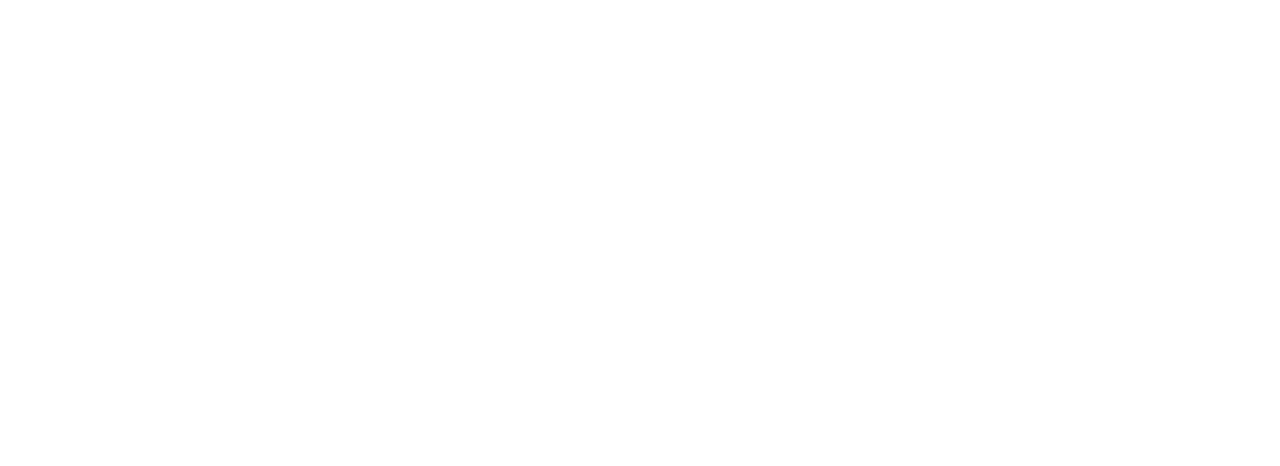
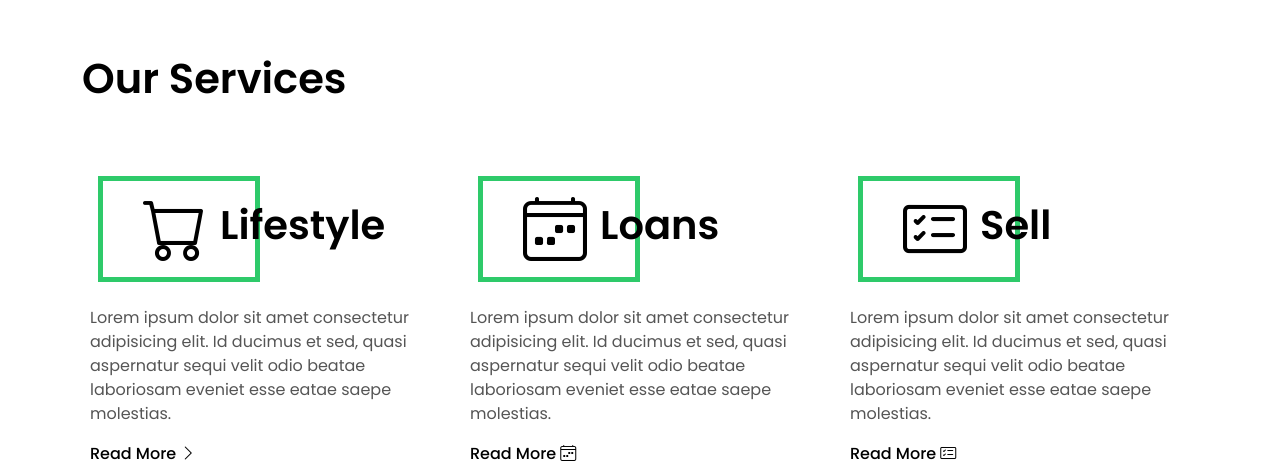
Before and after one commit to HDMTres/AFRICASA, a Next.js app: page / in a window 1280 px wide. Shown: the part 874-1340 px from the top of the page. Before the commit the page ends 800 px from the top, so only its background shows below. Built offline with nearby package versions, Linux system fonts and the light colour scheme; no server answers.

Commit message:
05. js-portfolio-47-realestate. Services Component.

```diff
--- /dev/null
+++ b/src/app/components/Services.jsx
@@ -0,0 +1,100 @@
+"use client";
+import React from 'react';
+
+
+
+import './services.css';
+
+function Services() {
+    return (
+        <section className='section-services section-t8'>
+            <div className="container">
+                <div className="row">
+                    <div className="col-md-12">
+                        <div className="title-wrap d-flex justify-content-between">
+                            <div className="title-box">
+                                <h2 className='title-a'>Our Services</h2>
+                            </div>
+                        </div>
+                    </div>
+                </div>
+                <div className="row">
+                    <div className="col-md-4">
+                        <div className="card-box-c foo">
+                            <div className="card-header-c d-flex">
+                                <div className="card-box-ico">
+                                    <span className='bi bi-cart'></span>
+                                </div>
+                                <div className='card-title-c align-self-center'>
+                                    <h2 className='title-c'>Lifestyle</h2>
+                                </div>
+                            </div>
+                            <div className="card-body-c">
+                                <p className="content-c">
+                                    Lorem ipsum dolor sit amet consectetur adipisicing elit.
+                                    Id ducimus et sed, quasi aspernatur sequi velit odio beatae
+                                    laboriosam eveniet esse eatae saepe molestias.
+                                </p>
+                            </div>
+                            <div className="card-footer-c">
+                                <a href="#" className='link-c link-icon'>
+                                    Read More <span className='bi bi-chevron-right'></span>
+                                </a>
+                            </div>
+                        </div>
+                    </div>
+                    <div className="col-md-4">
+                        <div className="card-box-c foo">
+                            <div className="card-header-c d-flex">
+                                <div className="card-box-ico">
+                                    <span className='bi bi-calendar4-week'></span>
+                                </div>
+                                <div className='card-title-c align-self-center'>
+                                    <h2 className='title-c'>Loans</h2>
+                                </div>
+                            </div>
+                            <div className="card-body-c">
+                                <p className="content-c">
+                                    Lorem ipsum dolor sit amet consectetur adipisicing elit.
+                                    Id ducimus et sed, quasi aspernatur sequi velit odio beatae
+                                    laboriosam eveniet esse eatae saepe molestias.
+                                </p>
+                            </div>
+                            <div className="card-footer-c">
+                                <a href="#" className='link-c link-icon'>
+                                    Read More <span className='bi bi-calendar4-week'></span>
+                                </a>
+                            </div>
+                        </div>
+                    </div>
+                    <div className="col-md-4">
+                        <div className="card-box-c foo">
+                            <div className="card-header-c d-flex">
+                                <div className="card-box-ico">
+                                    <span className='bi bi-card-checklist'></span>
+                                </div>
+                                <div className='card-title-c align-self-center'>
+                                    <h2 className='title-c'>Sell</h2>
+                                </div>
+                            </div>
+                            <div className="card-body-c">
+                                <p className="content-c">
+                                    Lorem ipsum dolor sit amet consectetur adipisicing elit.
+                                    Id ducimus et sed, quasi aspernatur sequi velit odio beatae
+                                    laboriosam eveniet esse eatae saepe molestias.
+                                </p>
+                            </div>
+                            <div className="card-footer-c">
+                                <a href="#" className='link-c link-icon'>
+                                    Read More <span className='bi bi-card-checklist'></span>
+                                </a>
+                            </div>
+                        </div>
+                    </div>
+                </div>
+            </div>
+        </section>
+    );
+}
+
+export default Services;
--- /dev/null
+++ b/src/app/components/services.css
@@ -0,0 +1,55 @@
+.card-box-c {
+    position: relative;
+}
+
+@media (max-width: 767px) {
+    .card-box-c {
+        margin-bottom: 2rem;
+    }
+}
+
+.card-header-c {
+    padding: 0 1rem 1rem 1rem;
+}
+
+.card-body-c {
+    padding: 0.5rem 0.5rem 0 0.5rem;
+}
+
+@media (max-width: 767px) {
+    .card-body-c {
+        padding: 0;
+    }
+}
+
+.card-footer-c {
+    padding-left: 0.5rem;
+}
+
+.card-box-ico {
+    padding: 1rem 3rem 1rem 2.5rem;
+    border: 5px solid #2eca6a;
+}
+
+.card-box-ico span {
+    font-size: 4rem;
+    color: #000;
+}
+
+.title-c {
+    font-size: 2.5rem;
+    font-weight: 600;
+    margin-left: -40px;
+}
+
+@media (min-width: 768px) {
+    .title-c {
+        font-size: 1.8rem;
+    }
+}
+
+@media (min-width: 992px) {
+    .title-c {
+        font-size: 2.5rem;
+    }
+}
--- a/src/app/page.js
+++ b/src/app/page.js
@@ -1,4 +1,5 @@
 import Hero from "./components/Hero";
+import Services from "./components/Services";
 
 export default function Home() {
   return (
@@ -6,6 +7,7 @@
       <Hero />
 
       <main id="main">
+        <Services />
       </main>
     </>
   );
```
